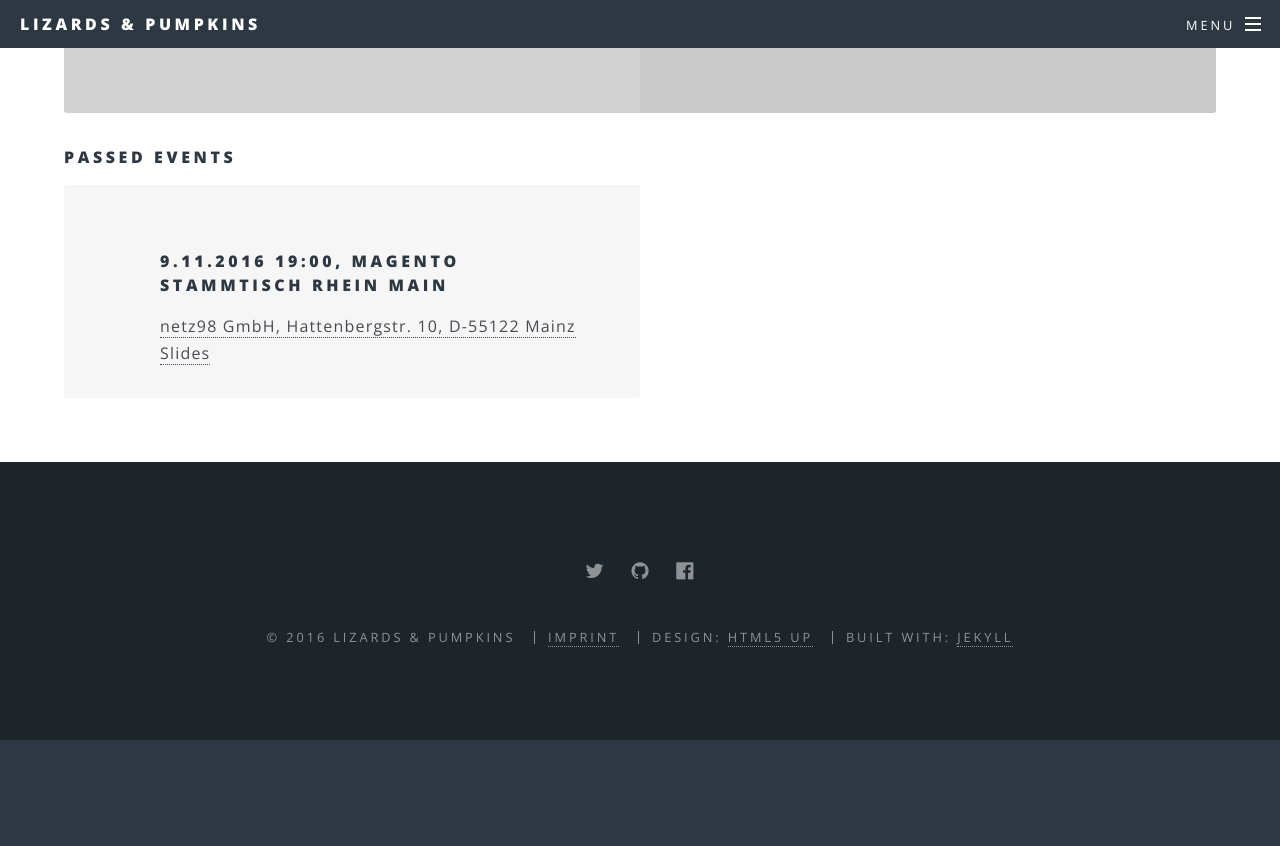
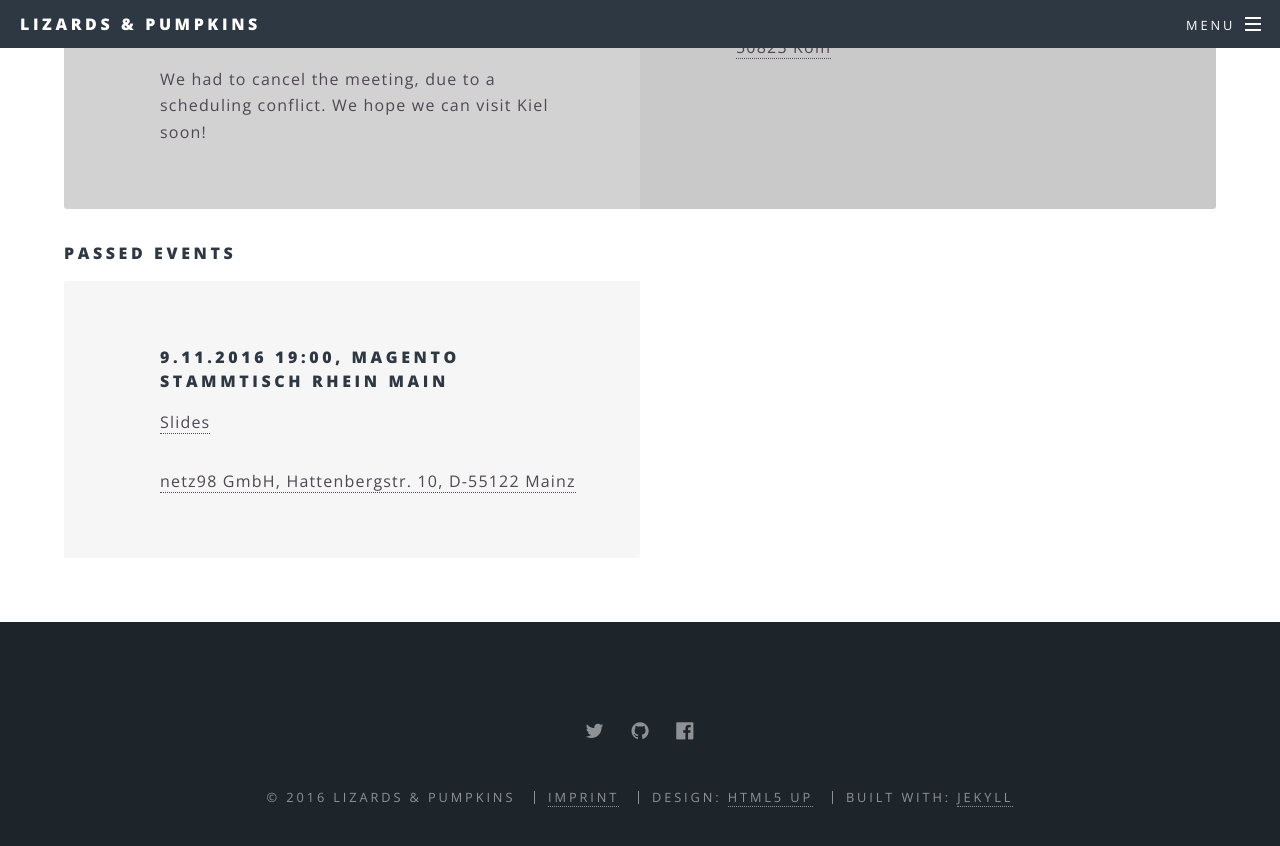
Before and after one commit to lizards-and-pumpkins/lizards-and-pumpkins.github.io, a Jekyll site: the page built from events.html, in a window 1280 px wide and 900 px high, scrolled down 1142 px. Shown: the top 846 px of the window. Built offline with Jekyll 4.4.1, drawn with Linux system fonts in a browser that asks for light colours; before the commit the page ends 1882 px from its top, so only the background shows below that.

Commit message:
Issue #14: Fix format

```diff
--- a/events.html
+++ b/events.html
@@ -8,36 +8,38 @@ subtitle: Want to hear more? Meet us!
 <ul class="features events">
     <li>
         <h4>22.11.2016 19:00, Magento Stammtisch Wien</h4>
-        <a href="http://magewien.at/">LimeSoda Office, Syringgasse 5, 1170 Wien, Österreich</a>
+        <p><a href="http://magewien.at/">LimeSoda Office, Syringgasse 5, 1170 Wien, Österreich</a></p>
     </li>
     <li>
         <h4>23.11.2016 19:00, München</h4>
-        <a href="http://doodle.com/poll/d7p47hybww2igwi4">
+        <p><a href="http://doodle.com/poll/d7p47hybww2igwi4">
             Alphapet Ventures, 2. Etage, Landsberger Str. 234 D-80687 München
-        </a>
+        </a></p>
     </li>
     <li>
         <h4>24.11.2016, 19:00 PHPUG/Magento Stammtisch &amp; PHP Usergroup Leipzig</h4>
-        <a href="http://magento-stammtisch.de/events/magento-stammtisch-leipzig-2/">
+        <p><a href="http://magento-stammtisch.de/events/magento-stammtisch-leipzig-2/">
             localhost Leipzig GbR, Sternwartenstraße 31, 04103 Leipzig
-        </a>
+        </a></p>
     </li>
     <li>
         <h4>6.12.2016 19:00, Berlin PHP UG</h4>
-        <a href="http://www.bephpug.de/">Co-Up, 3rd Floor, Adalbertstr. 7-8, 10999 Berlin</a>
+        <p><a href="http://www.bephpug.de/">Co-Up, 3rd Floor, Adalbertstr. 7-8, 10999 Berlin</a></p>
     </li>
     <li>
         <h4>
             <del>14.12.2016, 19:00 Magento Stammtisch Kiel</del>
         </h4>
-        <del><a href="http://www.magento-stammtisch-kiel.de/">Schauenburgerstraße 116, 24118 Kiel</a></del>
+        <p>
+            <del><a href="http://www.magento-stammtisch-kiel.de/">Schauenburgerstraße 116, 24118 Kiel</a></del>
+        </p>
         <p>We had to cancel the meeting, due to a scheduling conflict. We hope we can visit Kiel soon!</p>
     </li>
     <li>
         <h4>12.1.2017, 19:00 Magento Stammtisch Köln</h4>
-        <a href="http://magento-stammtisch.de/events/18-magento-stammtisch-koeln/">
+        <p><a href="http://magento-stammtisch.de/events/18-magento-stammtisch-koeln/">
             FOND OF BAGS GmbH. Vogelsanger Str. 78. 50823 Köln
-        </a>
+        </a></p>
     </li>
 </ul>
 
@@ -45,9 +47,11 @@ subtitle: Want to hear more? Meet us!
 <ul class="features events">
     <li>
         <h4>9.11.2016 19:00, Magento Stammtisch Rhein Main</h4>
-        <a href="https://www.xing.com/events/magento-stammtisch-rhein-main-19-1742238">
-            netz98 GmbH, Hattenbergstr. 10, D-55122 Mainz
-        </a>
-        <a href="/talks/2016-11-2016-magerm.pdf">Slides</a>
+        <p><a href="/talks/2016-11-2016-magerm.pdf">Slides</a></p>
+        <p>
+            <a href="https://www.xing.com/events/magento-stammtisch-rhein-main-19-1742238">
+                netz98 GmbH, Hattenbergstr. 10, D-55122 Mainz
+            </a>
+        </p>
     </li>
 </ul>
```
